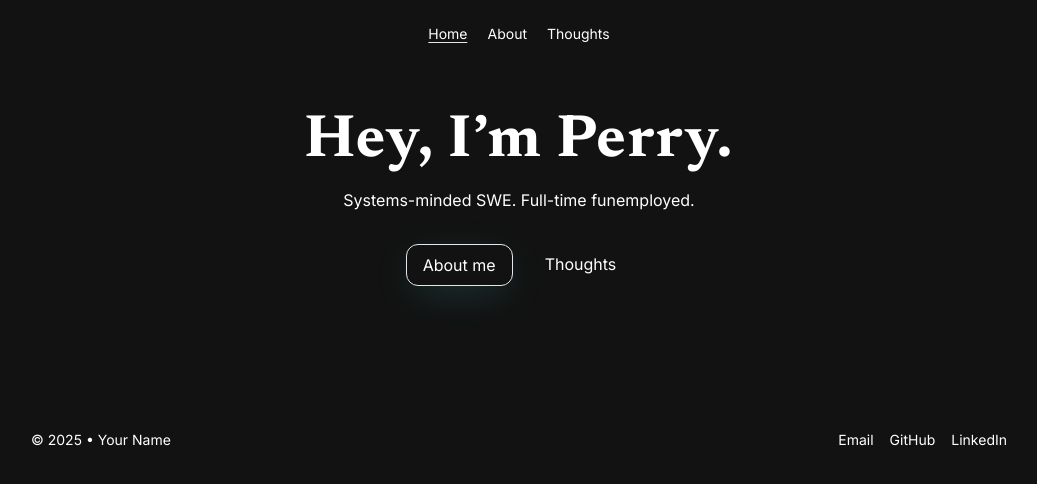
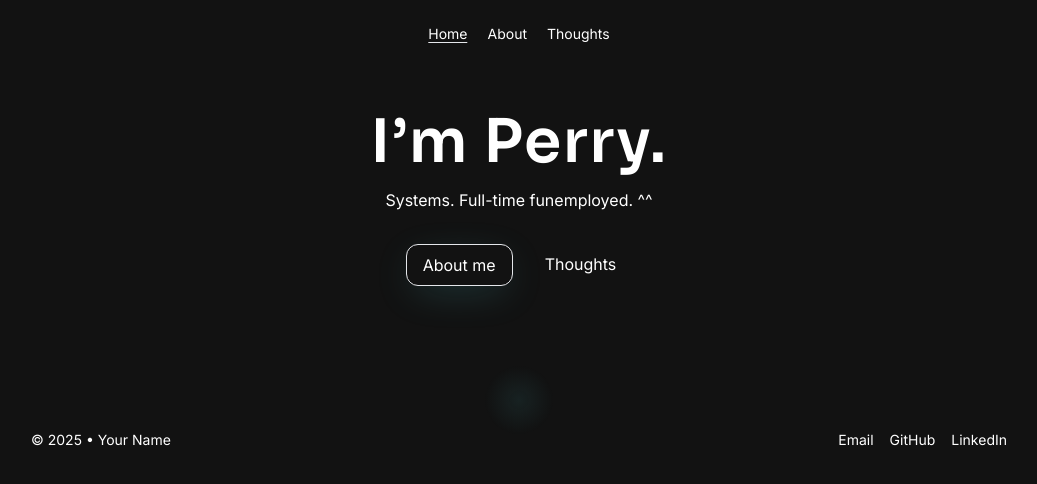
Before and after one commit to perryz0/perryz0.github.io, an Astro site: page / in a window 1280 px wide. Shown: the whole page, without its empty margins (121-1158 px from the left). Built offline with nearby package versions, Linux system fonts and the light colour scheme; Astro itself is replaced by a stand-in of ours.

Commit message:
style: cleaner typography

```diff
--- a/src/layouts/BaseLayout.astro
+++ b/src/layouts/BaseLayout.astro
@@ -12,17 +12,26 @@ import "../styles/globals.css";
     <!-- Fonts -->
     <link rel="preconnect" href="https://fonts.googleapis.com">
     <link rel="preconnect" href="https://fonts.gstatic.com" crossorigin>
-    <link href="https://fonts.googleapis.com/css2?family=Inter:wght@400;600&family=Newsreader:opsz,wght@6..72,500;6..72,700&display=swap" rel="stylesheet" />
+    <link href="https://fonts.googleapis.com/css2?family=Inter:wght@400;600&family=Sora:wght@400;600;700&display=swap" rel="stylesheet">
+
 
     <!-- Global styles imported in frontmatter -->
   </head>
   <body class="aura-noise aura-vignette">
+  <div class="cursor-aura" id="cursor-aura"></div>
     <Navigation />
     <main class="mx-auto max-w-5xl px-6 pt-28 pb-24">
       <slot />
     </main>
     <Footer />
 
+    <script>
+  const aura = document.getElementById("cursor-aura");
+  window.addEventListener("mousemove", e => {
+    aura.style.setProperty("--x", `${e.clientX}px`);
+    aura.style.setProperty("--y", `${e.clientY}px`);
+  });
+</script>
 
   </body>
 </html>
--- a/src/pages/index.astro
+++ b/src/pages/index.astro
@@ -4,10 +4,10 @@ import BaseLayout from "../layouts/BaseLayout.astro";
 <BaseLayout>
   <section class="text-center">
     <h1 class="text-4xl md:text-6xl font-semibold tracking-wide" style="font-family: var(--font-serif);">
-      Hey, I’m <span class="text-cyan/90">Perry</span>.
+      I’m <span class="text-cyan/90">Perry</span>.
     </h1>
     <p class="mt-4 text-slate/90 max-w-2xl mx-auto">
-      Systems-minded SWE. Full-time funemployed.
+      Systems. Full-time funemployed. ^^
     </p>
     <div class="mt-8 inline-flex gap-4">
       <a class="px-4 py-2 rounded-xl border border-cyan/40 hover:border-cyan shadow-aura" href="/about">About me</a>
--- a/src/styles/globals.css
+++ b/src/styles/globals.css
@@ -13,15 +13,18 @@ html, body {
   text-rendering: optimizeLegibility;
 }
 
-/* Type (swap Newsreader for IBM Plex Serif if you prefer) */
 :root {
-  --font-ui: Inter, ui-sans-serif, system-ui, -apple-system, "Segoe UI", Roboto, "Helvetica Neue", Arial, "Noto Sans", "Apple Color Emoji", "Segoe UI Emoji";
-  --font-serif: "Newsreader", "IBM Plex Serif", ui-serif, Georgia, Cambria, "Times New Roman", Times, serif;
-  color-scheme: dark;
-}
+    --font-ui: Inter, ui-sans-serif, system-ui, -apple-system, "Segoe UI", Roboto, "Helvetica Neue", Arial, "Noto Sans", "Apple Color Emoji", "Segoe UI Emoji";
+    --font-serif: "Sora", ui-sans-serif, system-ui;
+    color-scheme: dark;
+  }
 
-body { font-family: var(--font-ui); }
-h1,h2,h3,h4,h5,h6 { font-family: var(--font-serif); }
+  body { font-family: var(--font-ui); }
+  h1,h2,h3,h4,h5,h6 { font-family: var(--font-serif); letter-spacing: -0.02em; }
+  h1 {
+    font-size: clamp(2.5rem, 6vw, 4.5rem);
+    line-height: 1.1;
+  }
 
 /* Focus */
 :focus-visible {
@@ -32,3 +35,16 @@ h1,h2,h3,h4,h5,h6 { font-family: var(--font-serif); }
 /* Links */
 a { color: inherit; }
 a:hover { text-decoration: underline; text-underline-offset: 2px; }
+
+.cursor-aura {
+    position: fixed;
+    top: 0; left: 0;
+    width: 100vw; height: 100vh;
+    pointer-events: none;
+    background: radial-gradient(
+      circle 50px at var(--x, 50%) var(--y, 50%),
+      rgba(92,225,230,0.08),
+      transparent 70%
+    );
+    transition: background 0.1s;
+  }
```
